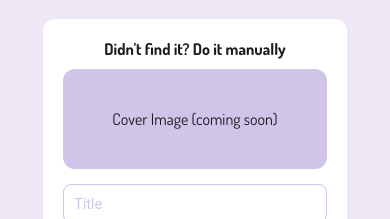
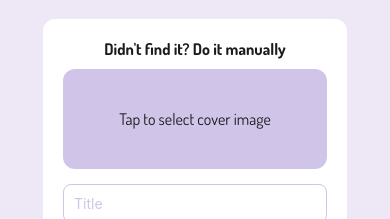
Before and after one commit to Ystuer/MyPersonalLibrary, a React Native app: screen /AddBook in a window 390 px wide. Shown: the part 224-443 px from the top of the page. Built offline with nearby package versions, Linux system fonts and the light colour scheme.

Commit message:
added the firestore connection for adding/ reading and deleting books I let the coverimages be for now, since Storage is not in the free plan

```diff
--- a/package.json
+++ b/package.json
@@ -19,6 +19,7 @@
     "@reduxjs/toolkit": "^2.11.2",
     "expo": "~54.0.33",
     "expo-font": "~14.0.11",
+    "expo-image-picker": "~17.0.10",
     "expo-splash-screen": "~31.0.13",
     "expo-status-bar": "~3.0.9",
     "formik": "^2.4.9",
--- a/src/components/BookCard.tsx
+++ b/src/components/BookCard.tsx
@@ -11,11 +11,12 @@ type BookCardNavProp = NativeStackNavigationProp<RootStackParamList>;
 type Props = {
   title: string;
   bookId: string;
+  coverImage: string | null;
   isCompact: boolean;
   onDelete: () => void;
 };
 
-export default function BookCard({ title, bookId, isCompact, onDelete }: Props) {
+export default function BookCard({ title, bookId, coverImage, isCompact, onDelete }: Props) {
   const navigation = useNavigation<BookCardNavProp>();
   const { theme } = useTheme();
   const styles = createGlobalStyles(theme);
@@ -44,9 +45,9 @@ export default function BookCard({ title, bookId, isCompact, onDelete }: Props)
       {!isCompact && (
         <View style={styles.cardBody}>
           <Image
-            source={require('../assets/images/testCover.jpg')}
+            source={coverImage ? { uri: coverImage } : require('../assets/images/testCover.jpg')}
             style={styles.cardImage}
-            resizeMode="contain"
+            resizeMode="cover"
           />
           <TouchableOpacity style={styles.infoIconContainer} onPress={() => navigation.navigate('BookDetail', { bookId })}>
             <Image source={require('../assets/images/icons/info.png')} style={styles.iconSm} />
--- a/src/components/Gallery.tsx
+++ b/src/components/Gallery.tsx
@@ -16,7 +16,7 @@ export default function Gallery() {
         data={books}
         keyExtractor={(item) => item.id}
         renderItem={({ item }) => (
-          <BookCard title={item.title} bookId={item.id} isCompact={isCompact} onDelete={() => deleteBook(item.id)} />
+          <BookCard title={item.title} bookId={item.id} coverImage={item.coverImage} isCompact={isCompact} onDelete={() => deleteBook(item.id)} />
         )}
         contentContainerStyle={styles.galleryContent}
         showsVerticalScrollIndicator={true}
--- a/src/context/BooksContext.tsx
+++ b/src/context/BooksContext.tsx
@@ -7,6 +7,7 @@ export type Book = {
   genre: string;
   pages: string;
   publishDate: string;
+  coverImage: string | null;
 };
 
 type BooksContextType = {
--- a/src/screens/AddBookScreen.tsx
+++ b/src/screens/AddBookScreen.tsx
@@ -1,5 +1,6 @@
 import { useState } from 'react';
-import { ScrollView, Text, TextInput, TouchableOpacity, View, Platform } from 'react-native';
+import { ScrollView, Text, TextInput, TouchableOpacity, View, Platform, Image } from 'react-native';
+import * as ImagePicker from 'expo-image-picker';
 import DateTimePicker from '@react-native-community/datetimepicker';
 import * as Yup from 'yup';
 import { createGlobalStyles } from '../styles/globalStyle';
@@ -28,6 +29,19 @@ export default function AddBookScreen() {
 
     const [showDatePicker, setShowDatePicker] = useState(false);
     const [selectedDate, setSelectedDate] = useState(new Date());
+    const [coverImage, setCoverImage] = useState<string | null>(null);
+
+    const pickImage = async () => {
+        const permission = await ImagePicker.requestMediaLibraryPermissionsAsync();
+        if (!permission.granted) return;
+        const result = await ImagePicker.launchImageLibraryAsync({
+            mediaTypes: ImagePicker.MediaTypeOptions.Images,
+            allowsEditing: true,
+            aspect: [2, 3],
+            quality: 0.8,
+        });
+        if (!result.canceled) setCoverImage(result.assets[0].uri);
+    };
 
     return(
         <ScrollView contentContainerStyle={{ flexGrow: 1 }}>
@@ -48,17 +62,21 @@ export default function AddBookScreen() {
                         initialValues={{ title: '', author: '', genre: '', pages: '', publishDate: '' }}
                         validationSchema={AddBookSchema}
                         onSubmit={(values) => {
-                            addBook(values);
+                            addBook({ ...values, coverImage });
                             navigation.goBack();
                         }}
                     >
                         {({ handleChange, handleBlur, handleSubmit, setFieldValue, values, errors, touched }) => (
                             <View style={{ width: '100%' }}>
 
-                                {/* Cover Placeholder */}
-                                <View style={[styles.placeholderBox, { marginBottom: 15 }]}>
-                                    <Text style={styles.text}>Cover Image (coming soon)</Text>
-                                </View>
+                                {/* Cover Image Picker */}
+                                <TouchableOpacity onPress={pickImage} style={[styles.placeholderBox, { marginBottom: 15 }]}>
+                                    {coverImage ? (
+                                        <Image source={{ uri: coverImage }} style={{ width: '100%', height: '100%', borderRadius: 12 }} resizeMode="cover" />
+                                    ) : (
+                                        <Text style={styles.text}>Tap to select cover image</Text>
+                                    )}
+                                </TouchableOpacity>
 
                                 <TextInput
                                     placeholder='Title'
--- a/src/screens/BookDetailScreen.tsx
+++ b/src/screens/BookDetailScreen.tsx
@@ -42,9 +42,9 @@ export default function BookDetailScreen() {
 
         <View style={styles.box}>
           <Image
-            source={require('../assets/images/testCover.jpg')}
+            source={book.coverImage ? { uri: book.coverImage } : require('../assets/images/testCover.jpg')}
             style={{ width: '100%', height: 200, borderRadius: 12 }}
-            resizeMode="contain"
+            resizeMode="cover"
           />
         </View>
 
```
Also changed, not shown: 1 other file (tests, documents, lock files or other folders).
